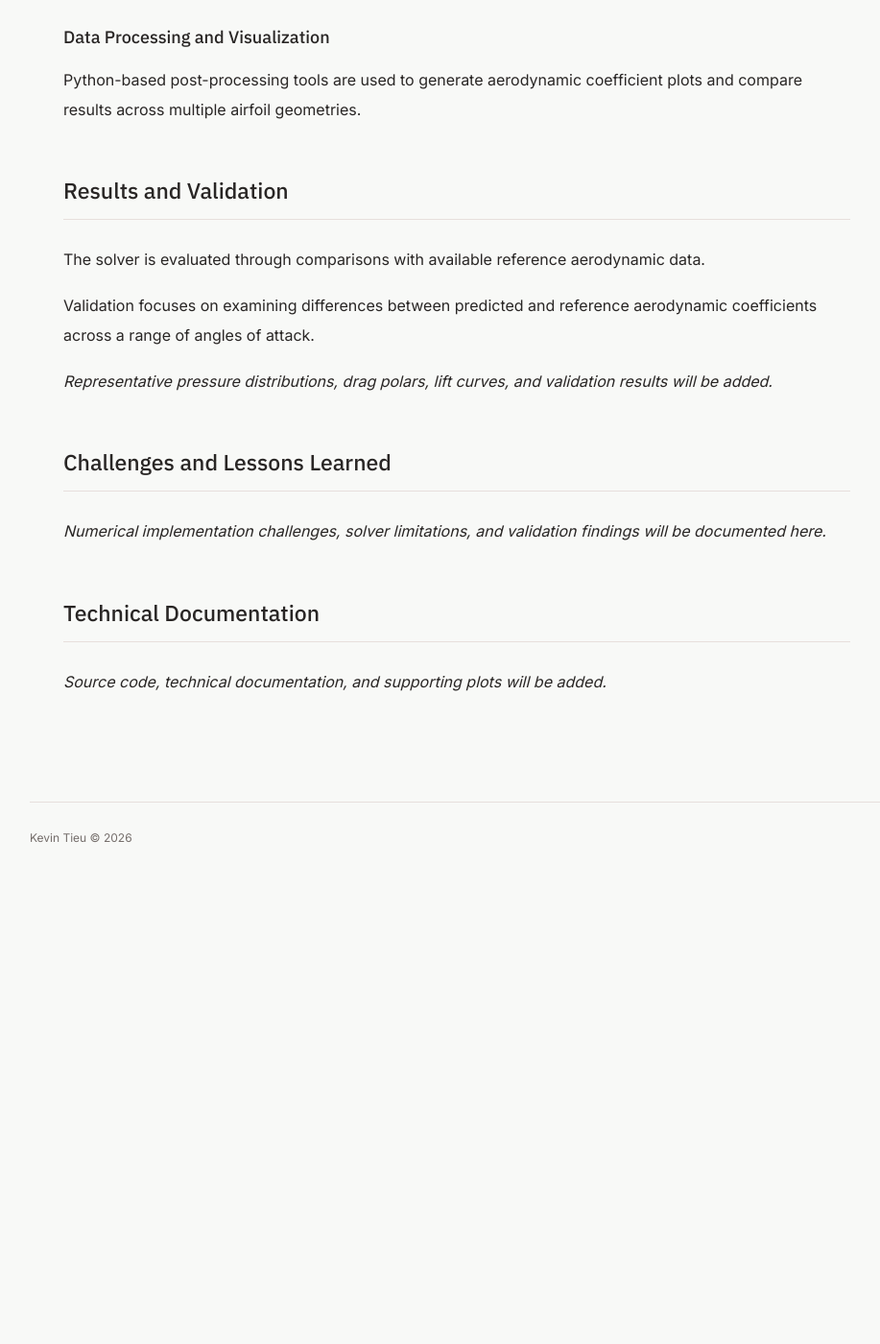
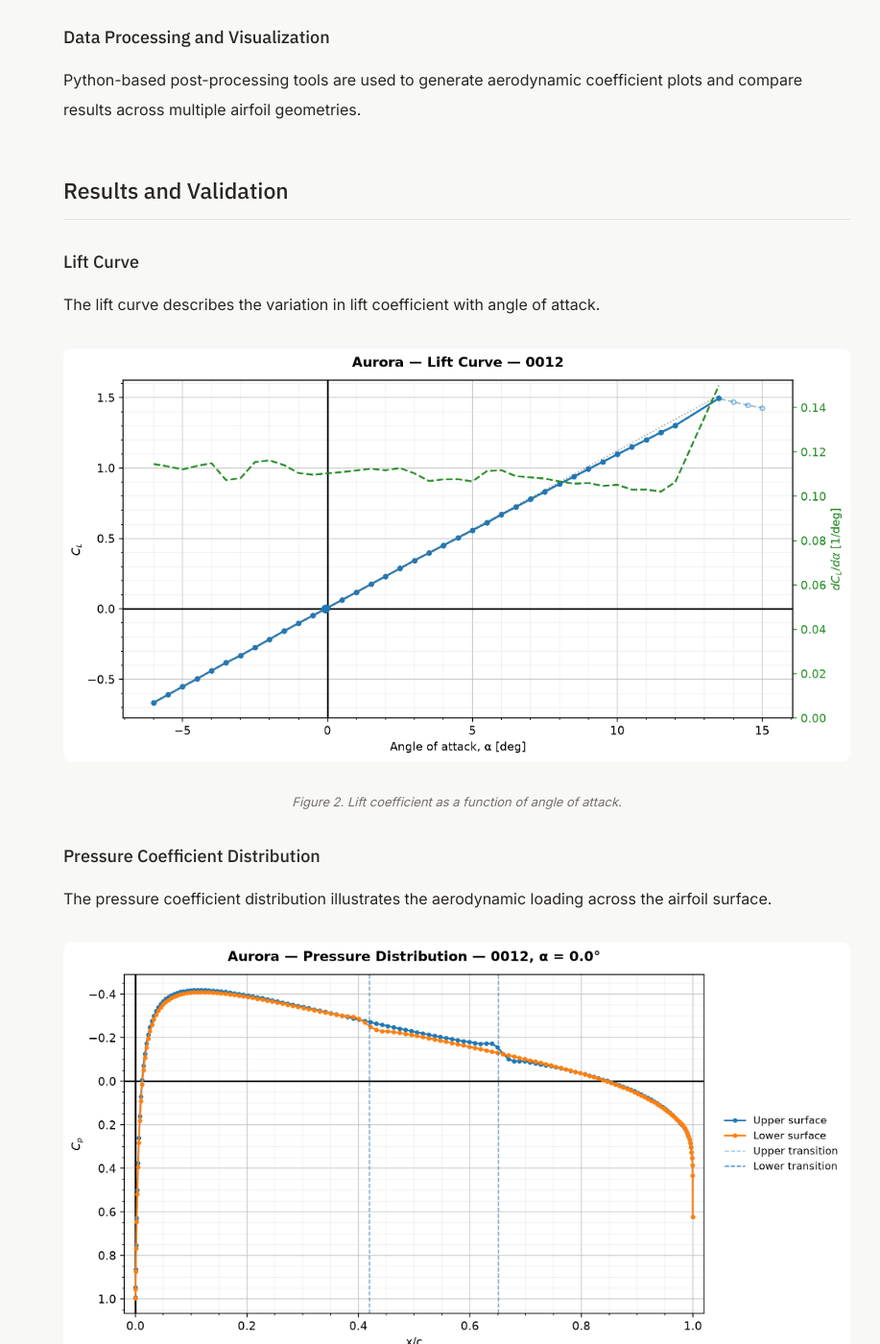
Before and after one commit to kevintieu1/kevintieu1.github.io, a Jekyll site: the page built from _projects/aurora-airfoil-solver.md, in a window 1280 px wide and 1400 px high, scrolled down 2208 px. Shown: the whole window at 96% size, without its empty margins (99-1016 px from the left). Built offline with Jekyll 4.4.1, drawn with Linux system fonts in a browser that asks for light colours; before the commit the page ends 3153 px from its top, so only the background shows below that; some of the changed text lies outside the part shown.

Commit message:
Update aurora-airfoil-solver.md

```diff
--- a/_projects/aurora-airfoil-solver.md
+++ b/_projects/aurora-airfoil-solver.md
@@ -72,16 +72,32 @@ compare results across multiple airfoil geometries.
 
 ## Results and Validation
 
-The solver is evaluated through comparisons
-with available reference aerodynamic data.
+### Lift Curve
 
-Validation focuses on examining differences
-between predicted and reference aerodynamic
-coefficients across a range of angles of attack.
+The lift curve describes the variation in lift
+coefficient with angle of attack.
 
-*Representative pressure distributions, drag
-polars, lift curves, and validation results
-will be added.*
+![Lift Curve]({{ '/assets/projects/aurora-airfoil-solver/03_cl_alpha.png' | relative_url }})
+
+*Figure 2. Lift coefficient as a function of angle of attack.*
+
+### Pressure Coefficient Distribution
+
+The pressure coefficient distribution illustrates
+the aerodynamic loading across the airfoil surface.
+
+![Pressure Distribution]({{ '/assets/projects/aurora-airfoil-solver/02_cp_distribution.png' | relative_url }})
+
+*Figure 4. Surface pressure coefficient distribution.*
+
+### Solver Validation
+
+Aurora predictions are compared against reference
+aerodynamic data to assess the solver's accuracy.
+
+![Solver Validation]({{ '/assets/projects/aurora-airfoil-solver/01_cl_alpha_validation.png' | relative_url }})
+
+*Figure 5. Comparison of Aurora predictions against reference data.*
 
 ## Challenges and Lessons Learned
 
```
